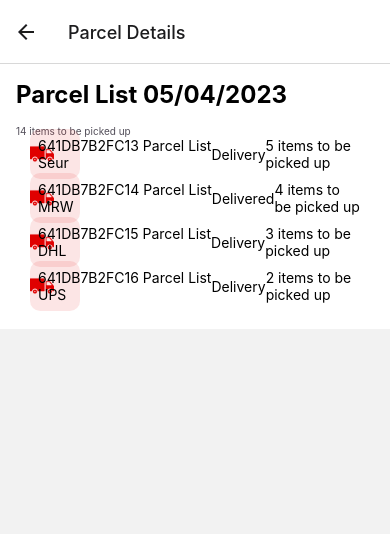
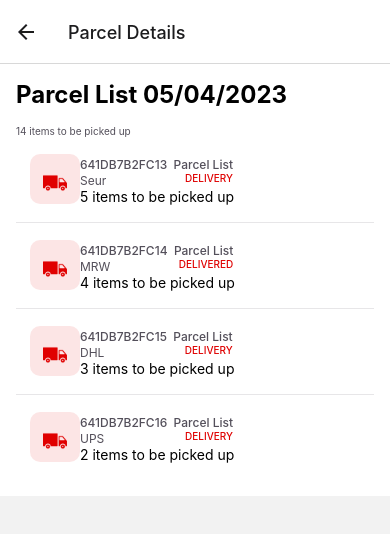
Before and after one commit to DonatellaC/carriex-app-react-native, a React Native app: screen / in a window 390 px wide. Both pictures are taken after a click on the element 195 px from the left and 183 px from the top of the page. Shown: the top 534 px of the page. Built offline with nearby package versions, Linux system fonts and the light colour scheme.

Commit message:
feat: added Icons component

```diff
--- /dev/null
+++ b/src/components/Icons/Icons.js
@@ -0,0 +1,27 @@
+import React from "react";
+import { View, TouchableOpacity } from "react-native";
+import CargoTruck from "../../utilities/cargoTruck";
+import Rectangle from "../../utilities/rectangle";
+import styles from "./styles";
+
+const Icons = () => {
+  return (
+    <View>
+      <TouchableOpacity>
+        <View style={styles.container}>
+          <View style={styles.iconsWrapper}>
+            <View style={styles.firstIcon}>
+              <Rectangle style={styles.iconRectangle} />
+            </View>
+
+            <View style={styles.secondIcon}>
+              <CargoTruck style={styles.iconCargo} />
+            </View>
+          </View>
+        </View>
+      </TouchableOpacity>
+    </View>
+  );
+};
+
+export default Icons;
--- /dev/null
+++ b/src/components/Icons/styles.js
@@ -0,0 +1,17 @@
+import { StyleSheet } from "react-native";
+
+const styles = StyleSheet.create({
+  container: {
+    position: "relative",
+  },
+  firstIcon: {
+    display: "block",
+  },
+  secondIcon: {
+    position: "absolute",
+    bottom: 13,
+    left: 13,
+  },
+});
+
+export default styles;
--- a/src/components/List/List.js
+++ b/src/components/List/List.js
@@ -1,29 +1,64 @@
 import React from "react";
 import { View, Text, TouchableOpacity } from "react-native";
+import CargoTruck from "../../utilities/cargoTruck";
+import Rectangle from "../../utilities/rectangle";
+import Icons from "../Icons/Icons";
 import styles from "./styles";
 
 const List = ({
   header,
-  carriers,
+  carrierId,
+  carrierName,
   date,
-  items,
-  pickUpDate,
   hasBorderBottom,
   onPress,
+  itemsText,
+  numbersOfCarriers,
+  numbersOfItems,
+  deliveryStatus,
+  icon,
 }) => {
   return (
     <View style={[styles.wrapper, hasBorderBottom && styles.borderBottom]}>
       <TouchableOpacity onPress={onPress}>
         <Text style={styles.header}>{header}</Text>
-        <View style={styles.info}>
-          <Text style={styles.infoText}>
-            {carriers} carriers will pick up the parcel {pickUpDate}
-          </Text>
-          <Text style={styles.infoTextDate}>{date}</Text>
+
+        <View style={styles.detailsContainer}>
+          <View>{icon && <Icons />}</View>
+          <View style={styles.carrierName}>
+            {carrierId && (
+              <Text style={[styles.idText, styles.carrierId]}>{carrierId}</Text>
+            )}
+            <View style={styles.currierNameStatusWrapper}>
+              {carrierName && (
+                <Text style={[styles.idText, styles.carrierName]}>
+                  {carrierName}
+                </Text>
+              )}
+              <View style={styles.infoRight}>
+                {deliveryStatus && (
+                  <Text style={[styles.idText, styles.deliveryStatus]}>
+                    {deliveryStatus}
+                  </Text>
+                )}
+              </View>
+            </View>
+            {numbersOfItems && <Text>{numbersOfItems}</Text>}
+          </View>
         </View>
-        <View style={styles.info}>
-          <Text style={styles.items}>{items} items</Text>
+
+        <View style={styles.infoRight}>
+          {numbersOfCarriers && (
+            <Text style={styles.infoText}>{numbersOfCarriers}</Text>
+          )}
+          {date && <Text style={styles.infoTextDate}>{date}</Text>}
         </View>
+
+        {itemsText && (
+          <View style={styles.info}>
+            <Text style={styles.items}>{itemsText}</Text>
+          </View>
+        )}
       </TouchableOpacity>
     </View>
   );
--- a/src/components/List/styles.js
+++ b/src/components/List/styles.js
@@ -22,7 +22,7 @@ const styles = StyleSheet.create({
     color: "rgba(58, 53, 65, 0.87)",
     paddingTop: 16,
   },
-  info: {
+  infoRight: {
     display: "flex",
     flexDirection: "row",
     justifyContent: "space-between",
@@ -45,6 +45,44 @@ const styles = StyleSheet.create({
   items: {
     fontSize: 10,
   },
+  idNameWrapper: {
+    flexDirection: "row",
+    alignItems: "center",
+    marginBottom: 4,
+  },
+  idText: {
+    fontSize: 12,
+    lineHeight: 15,
+    color: "rgba(58, 53, 65, 0.87)",
+    marginRight: 4,
+  },
+  carrierId: {
+    fontWeight: "500",
+  },
+  carrierName: {
+    display: "flex",
+    fontWeight: "400",
+    marginRight: 4,
+  },
+  deliveryStatus: {
+    display: "flex",
+    color: "rgb(223, 0, 0)",
+    fontSize: 10,
+    fontWeight: "500",
+    lineHeight: 12,
+    textTransform: "uppercase",
+  },
+  currierNameStatusWrapper: {
+    display: "flex",
+    flexDirection: "row",
+    alignItems: "center",
+    justifyContent: "space-between",
+  },
+  detailsContainer: {
+    display: "flex",
+    flexDirection: "row",
+    alignItems: "center",
+  },
 });
 
 export default styles;
--- a/src/features/ParcelDetails/index.js
+++ b/src/features/ParcelDetails/index.js
@@ -1,9 +1,9 @@
 import React from "react";
 import { View, Text } from "react-native";
 import { useRoute } from "@react-navigation/native";
+import List from "../../components/List/List";
 import styles from "./styles";
-import CargoTruck from "../../utilities/cargoTruck";
-import Rectangle from "../../utilities/reactangle";
+import Icons from "../../components/Icons/Icons";
 
 const ParcelDetails = () => {
   const { params } = useRoute();
@@ -13,23 +13,16 @@ const ParcelDetails = () => {
     <View style={styles.container}>
       <Text style={styles.title}>{list?.header}</Text>
       <Text style={styles.items}>{list?.items} items to be picked up</Text>
-      {list?.carriers.list.map((carrier) => (
-        <View key={carrier.id} style={styles.carrierWrapper}>
-          <View style={styles.iconsWrapper}>
-            <View style={styles.iconWrapper}>
-              <Rectangle style={styles.iconRectangle} />
-            </View>
-            <View style={styles.iconWrapper}>
-              <CargoTruck style={styles.iconCargo} />
-            </View>
-          </View>
-          <View style={styles.containerIdName}>
-            <Text>{carrier.id} Parcel List</Text>
-            <Text>{carrier.name}</Text>
-          </View>
-          <Text>{carrier.status}</Text>
-          <Text>{carrier.items.length} items to be picked up</Text>
-        </View>
+      {list?.carriers.list.map((carrier, index) => (
+        <List
+          key={carrier.id}
+          deliveryStatus={carrier.status}
+          carrierId={`${carrier.id}  Parcel List`}
+          carrierName={carrier.name}
+          numbersOfItems={`${carrier.items.length} items to be picked up`}
+          hasBorderBottom={index !== list?.carriers.list.length - 1}
+          icon
+        />
       ))}
     </View>
   );
--- a/src/features/ParcelDetails/styles.js
+++ b/src/features/ParcelDetails/styles.js
@@ -28,22 +28,5 @@ const styles = StyleSheet.create({
     paddingLeft: 14,
     paddingRight: 14,
   },
-  iconsWrapper: {
-    display: "flex",
-    justifyContent: "center",
-    marginRight: 8,
-  },
-  iconWrapper: {
-    position: "absolute",
-  },
-  iconRectangle: {
-    display: "flex",
-  },
-  iconCargo: {
-    display: "flex",
-  },
-  containerIdName: {
-    display: "flex",
-  },
 });
 export default styles;
--- a/src/features/ParcelList/index.js
+++ b/src/features/ParcelList/index.js
@@ -15,10 +15,9 @@ export default function ParcelList() {
         <List
           key={index}
           header={list.header}
-          carriers={list.carriers.count}
+          numbersOfCarriers={`${list.carriers.count} carriers will pick up the parcel ${list.pickUpDate}`}
           date={list.date}
-          items={list.items}
-          pickUpDate={list.pickUpDate}
+          itemsText={`${list.items} items`}
           hasBorderBottom={index !== lists.length - 1}
           onPress={() => {
             navigation.navigate("Parcel Details", { list: list });
```
Also changed, not shown: src/utilities/rectangle.js (renamed from src/utilities/reactangle.js).
